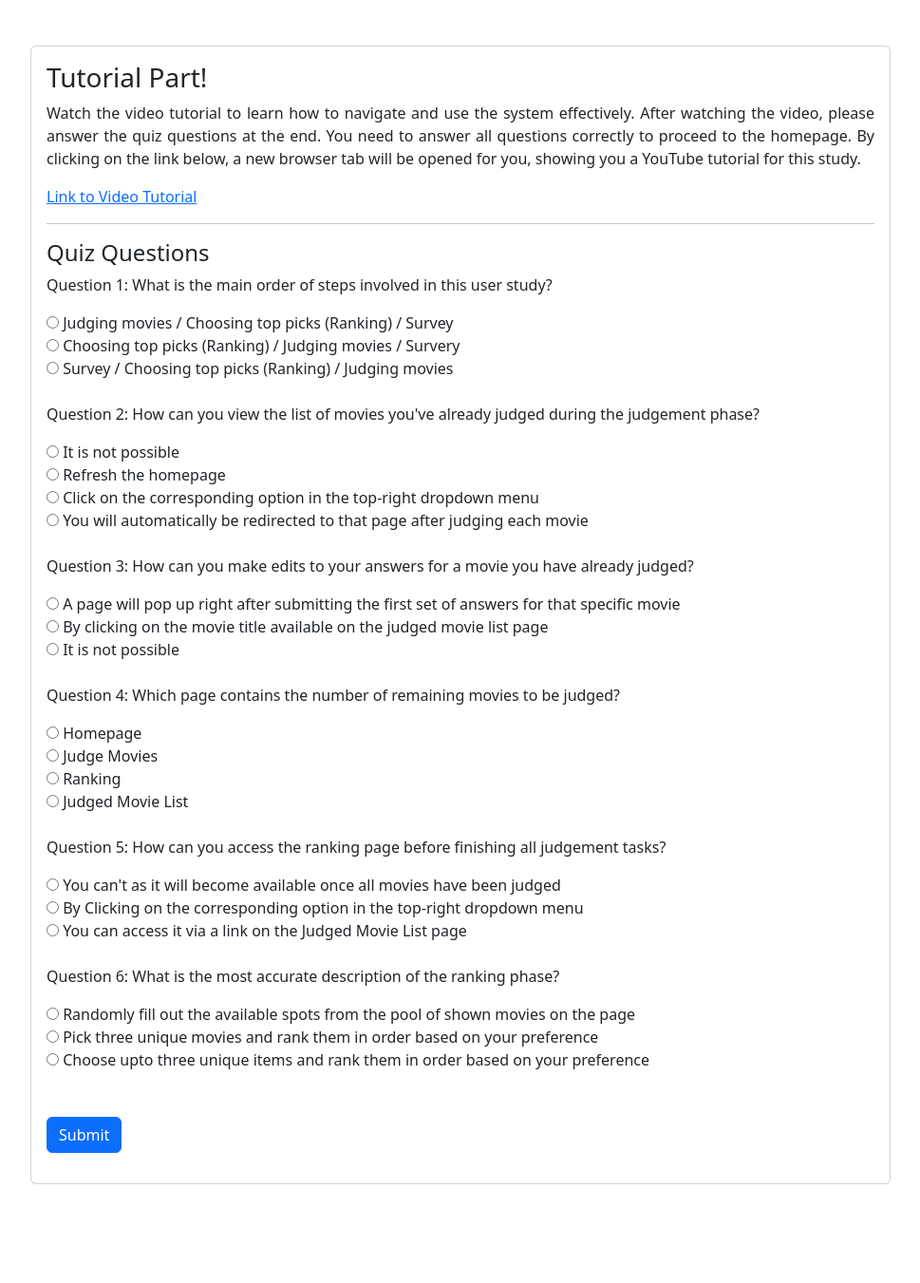
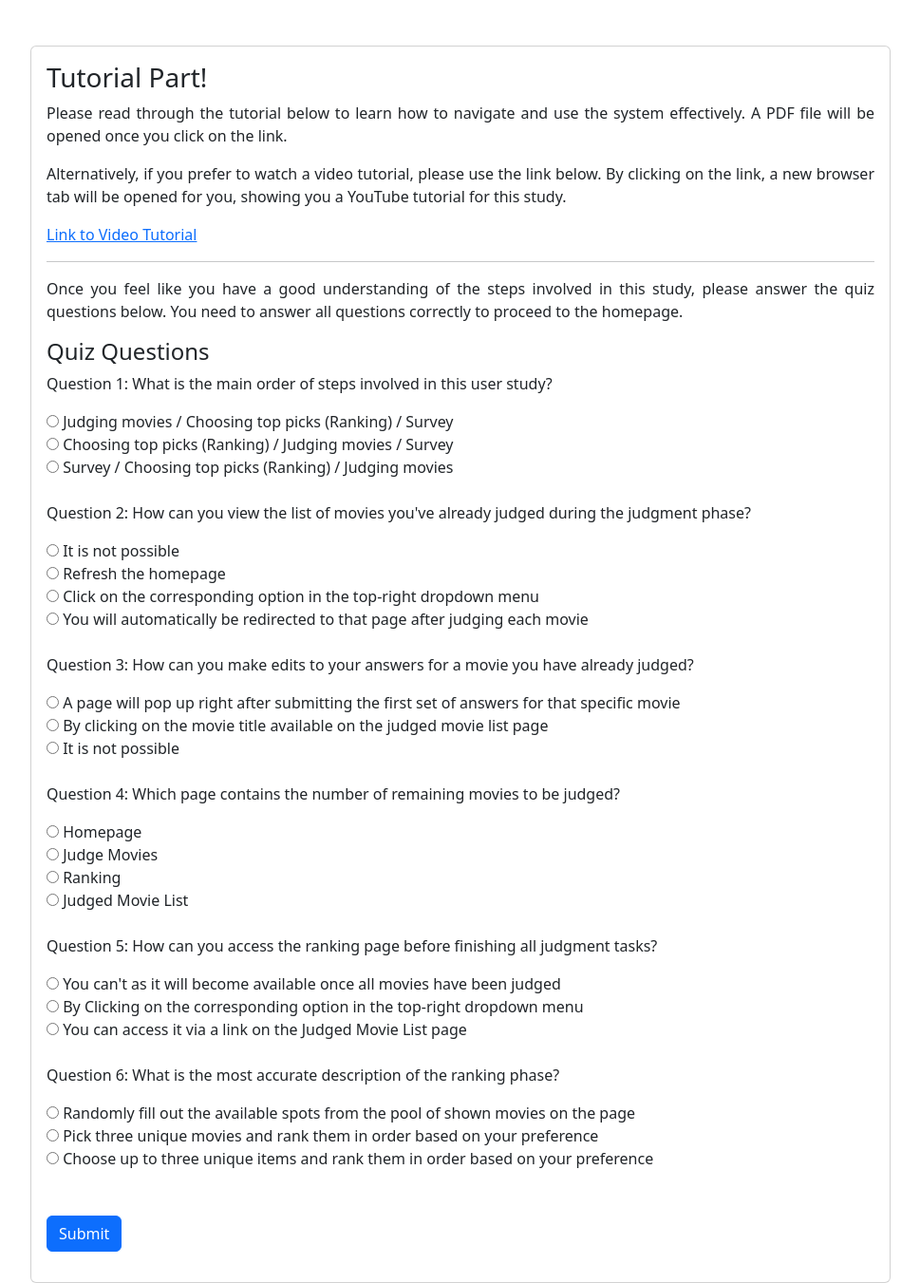
Before and after one commit to maancham/IRMrec, a Django app: page /tutorial/ in a window 1280 px wide. Shown: the part 42-1393 px from the top of the page at 95% size, without its empty margins (155-1124 px from the left). Before the commit the page ends 1289 px from the top, so only its background shows below. Run offline with Django 4.2, Linux system fonts and the light colour scheme; a user stored in the database is signed in; tables that the repository leaves empty hold one stand-in row (values such as "Sample post"); some libraries are stand-ins or nearby versions.

Commit message:
minor text grammatical fixes

```diff
--- a/movies/templates/movies/home.html
+++ b/movies/templates/movies/home.html
@@ -16,7 +16,7 @@
             from the dropdown menu in the top right corner of the page, you can also revisit the tutorial from the dropdown if needed:
             <br>
             <strong>1. Judge Movies:</strong>
-            Based on your rating profile, you will be recommended a set of movies. For each movie, there are a two or three
+            Based on your rating profile, you will be recommended a set of movies. For each movie, there are two or three
             questions that you should answer.
 
             <br>
--- a/movies/templates/movies/tutorial.html
+++ b/movies/templates/movies/tutorial.html
@@ -28,16 +28,27 @@
                         <div class="card-body">
                             <h3 class="card-title">Tutorial Part!</h3>
                             <p class="card-text" style="text-align: justify;">
-                                Watch the video tutorial to learn how to navigate and use the system effectively.
-                                After watching the video, please answer the quiz questions at the end. You need to
-                                answer all questions correctly to proceed to the homepage. By clicking on the link below, a new
-                                browser tab will be opened for you, showing you a YouTube tutorial for this study.
+                                Please read through the tutorial below to learn how to navigate and use the system effectively. A PDF file will be opened once you click on the link.
+                            </p>
+
+                            <!-- Add your text tutorial link here -->
+
+
+                            <p class="card-text" style="text-align: justify;">
+                                Alternatively, if you prefer to watch a video tutorial, please use the link below.
+                                By clicking on the link, a new browser tab will be opened for you, showing you a YouTube tutorial for this study.
                             </p>
 
                             <!-- Add your video tutorial link here -->
                             <a href="https://google.com" target="_blank">Link to Video Tutorial</a>
 
                             <hr>
+
+
+
+                            <p class="card-text" style="text-align: justify;">
+                                Once you feel like you have a good understanding of the steps involved in this study, please answer the quiz questions below. You need to answer all questions correctly to proceed to the homepage.
+                            </p>
 
                             <!-- Quiz Section -->
                             <h4>Quiz Questions</h4>
@@ -46,11 +57,11 @@
 
                                 <p>Question 1: What is the main order of steps involved in this user study?</p>
                                 <input type="radio" name="q1" value="a"> Judging movies / Choosing top picks (Ranking) / Survey<br>
-                                <input type="radio" name="q1" value="b"> Choosing top picks (Ranking) / Judging movies / Survery<br>
+                                <input type="radio" name="q1" value="b"> Choosing top picks (Ranking) / Judging movies / Survey<br>
                                 <input type="radio" name="q1" value="c"> Survey / Choosing top picks (Ranking) / Judging movies<br>
                                 <br>
 
-                                <p>Question 2: How can you view the list of movies you've already judged during the judgement phase?</p>
+                                <p>Question 2: How can you view the list of movies you've already judged during the judgment phase?</p>
                                 <input type="radio" name="q2" value="a"> It is not possible<br>
                                 <input type="radio" name="q2" value="b"> Refresh the homepage<br>
                                 <input type="radio" name="q2" value="c"> Click on the corresponding option in the top-right dropdown menu<br>
@@ -70,7 +81,7 @@
                                 <input type="radio" name="q4" value="d"> Judged Movie List<br>
                                 <br>
 
-                                <p>Question 5: How can you access the ranking page before finishing all judgement tasks?</p>
+                                <p>Question 5: How can you access the ranking page before finishing all judgment tasks?</p>
                                 <input type="radio" name="q5" value="a"> You can't as it will become available once all movies have been judged<br>
                                 <input type="radio" name="q5" value="b"> By Clicking on the corresponding option in the top-right dropdown menu<br>
                                 <input type="radio" name="q5" value="c"> You can access it via a link on the Judged Movie List page<br>
@@ -79,7 +90,7 @@
                                 <p>Question 6: What is the most accurate description of the ranking phase?</p>
                                 <input type="radio" name="q6" value="a"> Randomly fill out the available spots from the pool of shown movies on the page<br>
                                 <input type="radio" name="q6" value="b"> Pick three unique movies and rank them in order based on your preference<br>
-                                <input type="radio" name="q6" value="c"> Choose upto three unique items and rank them in order based on your preference<br>
+                                <input type="radio" name="q6" value="c"> Choose up to three unique items and rank them in order based on your preference<br>
                                 <br>
 
 
--- a/movies/views.py
+++ b/movies/views.py
@@ -21,8 +21,10 @@ results in error when not logged in!
 
 update consent text accordingly once it is finalized
 
-WITH MARK: firgure out 5 quiz questions and their answers and change tutorial.html
+add the tutorial file to the app once it is finalized.
+edit tutorial.html to have the tutorial file (remove video stuff)
 
+right after logging in: consent online before anything / after that demographics / then tutorial / then homepage
 
 handle the video tutorial once everything is finalized
 activate SessionTimeoutMiddleware in settings
```
